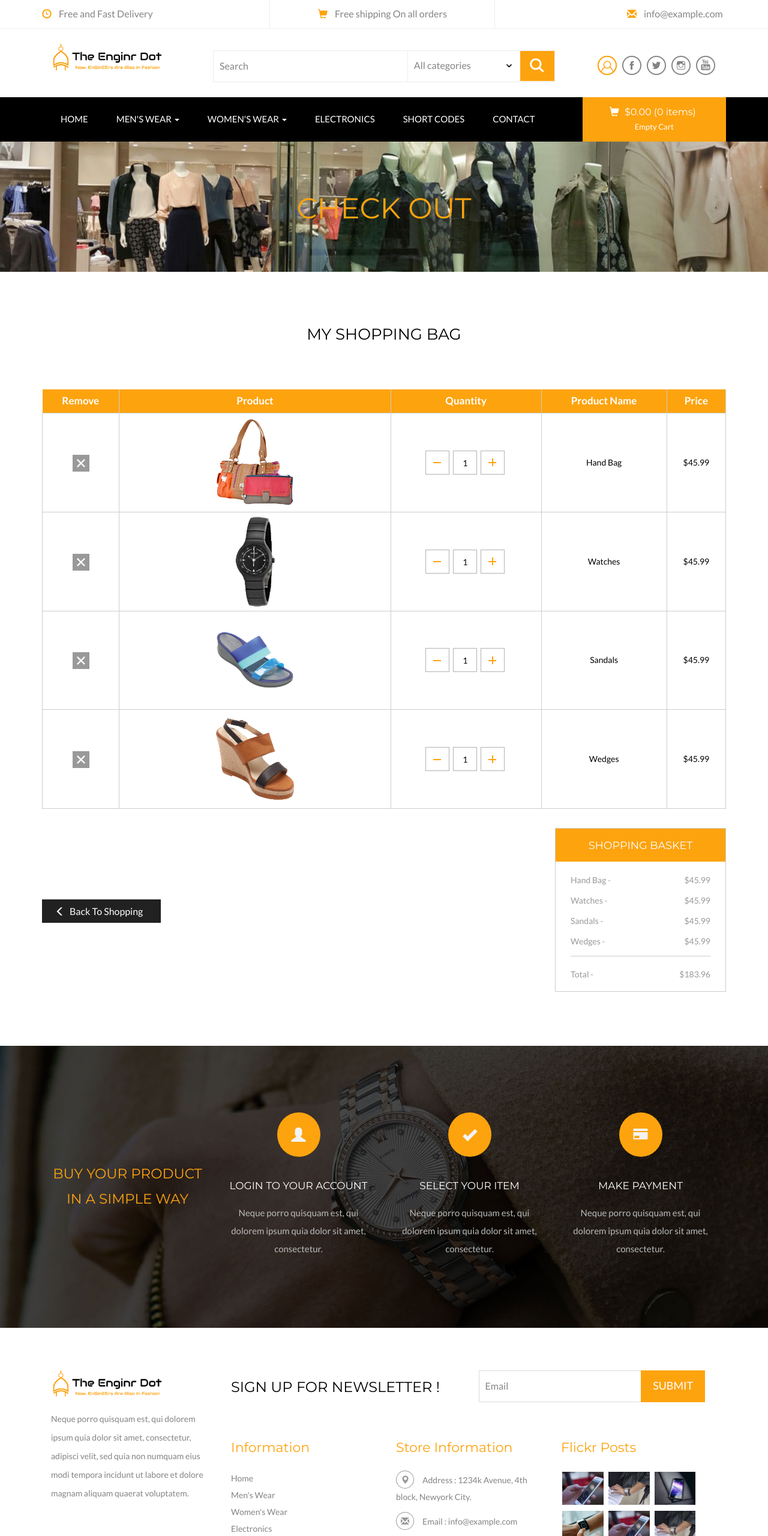
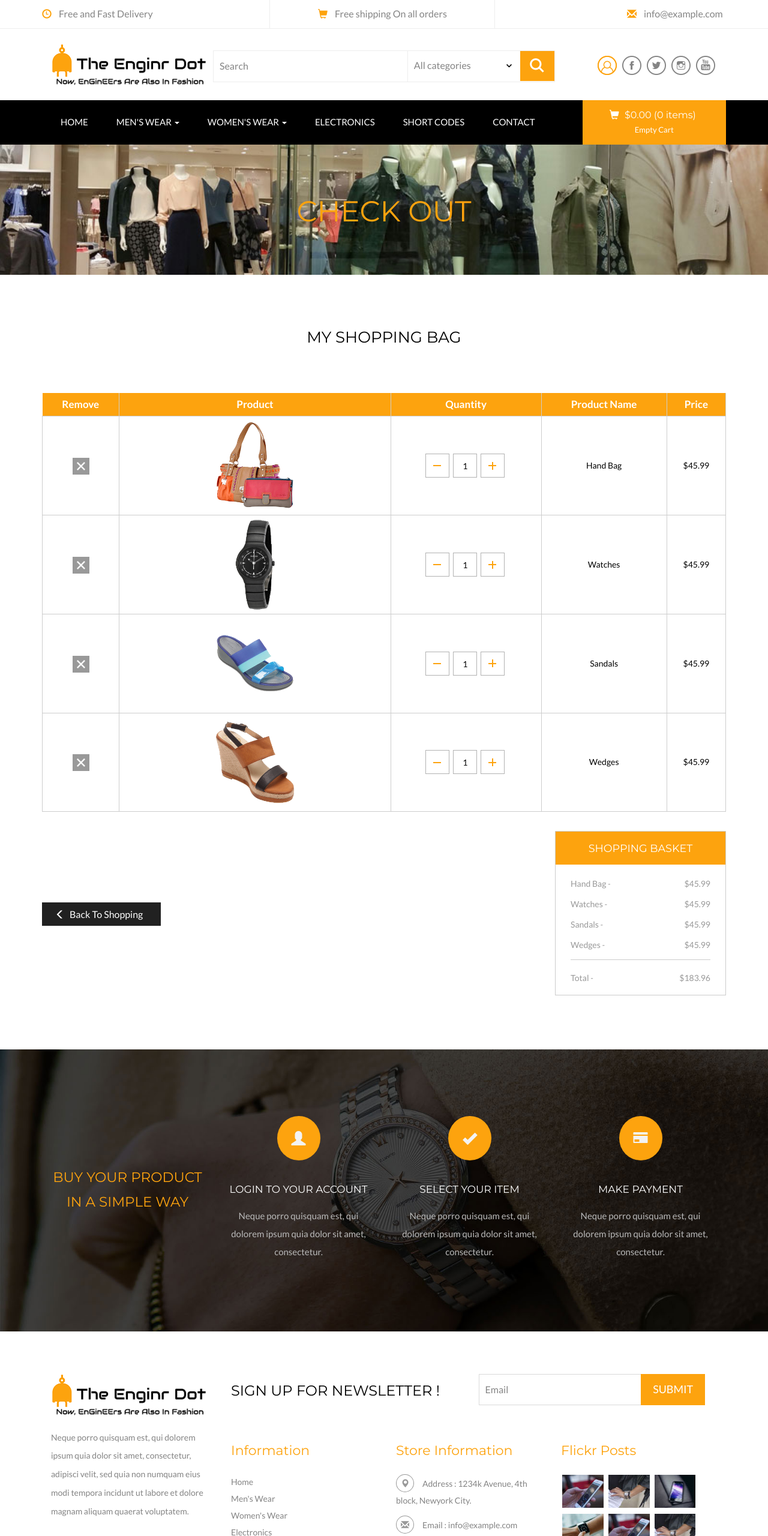
Before and after one commit to garima-pandey/The_Enginr_Dot, a plain HTML site: page checkout.html in a window 1280 px wide. Shown: the top 2560 px of the page at 60% size. Drawn offline with Linux system fonts and the light colour scheme.

Commit message:
Update checkout.html

```diff
--- a/checkout.html
+++ b/checkout.html
@@ -41,7 +41,7 @@ Smartphone Compatible web template, free webdesigns for Nokia, Samsung, LG, Sony
 <div class="header-bot">
 	<div class="container">
 		<div class="col-md-3 header-left">
-			<h1><a href="index.html"><img src="images/logo_final.png"></a></h1>
+			<h1><a href="index.html"><img src="images/logomaker_new.png" style="width:260px;height:69px;" /></a></h1>
 		</div>
 		<div class="col-md-6 header-middle">
 			<form>
@@ -391,7 +391,7 @@ Smartphone Compatible web template, free webdesigns for Nokia, Samsung, LG, Sony
 <div class="footer">
 	<div class="container">
 		<div class="col-md-3 footer-left">
-			<h2><a href="index.html"><img src="images/logo_final.png" alt=" " style="width:186px;height:44px;" /></a></h2>
+			<h2><a href="index.html"><img src="images/logomaker_new.png"  style="width:260px;height:69px;" /></a></h2>
 			<p>Neque porro quisquam est, qui dolorem ipsum quia dolor
 			sit amet, consectetur, adipisci velit, sed quia non
 			numquam eius modi tempora incidunt ut labore
```
